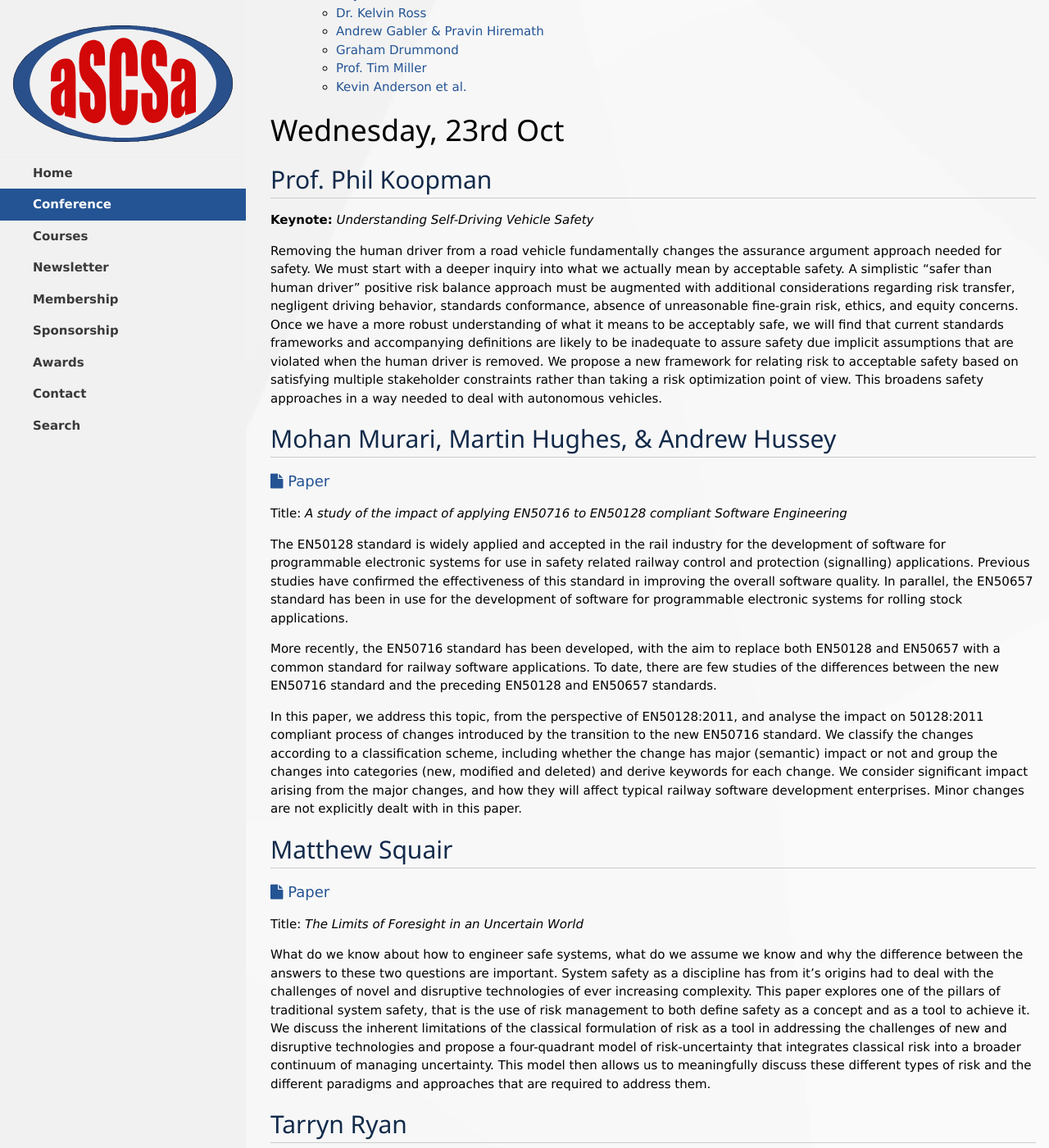
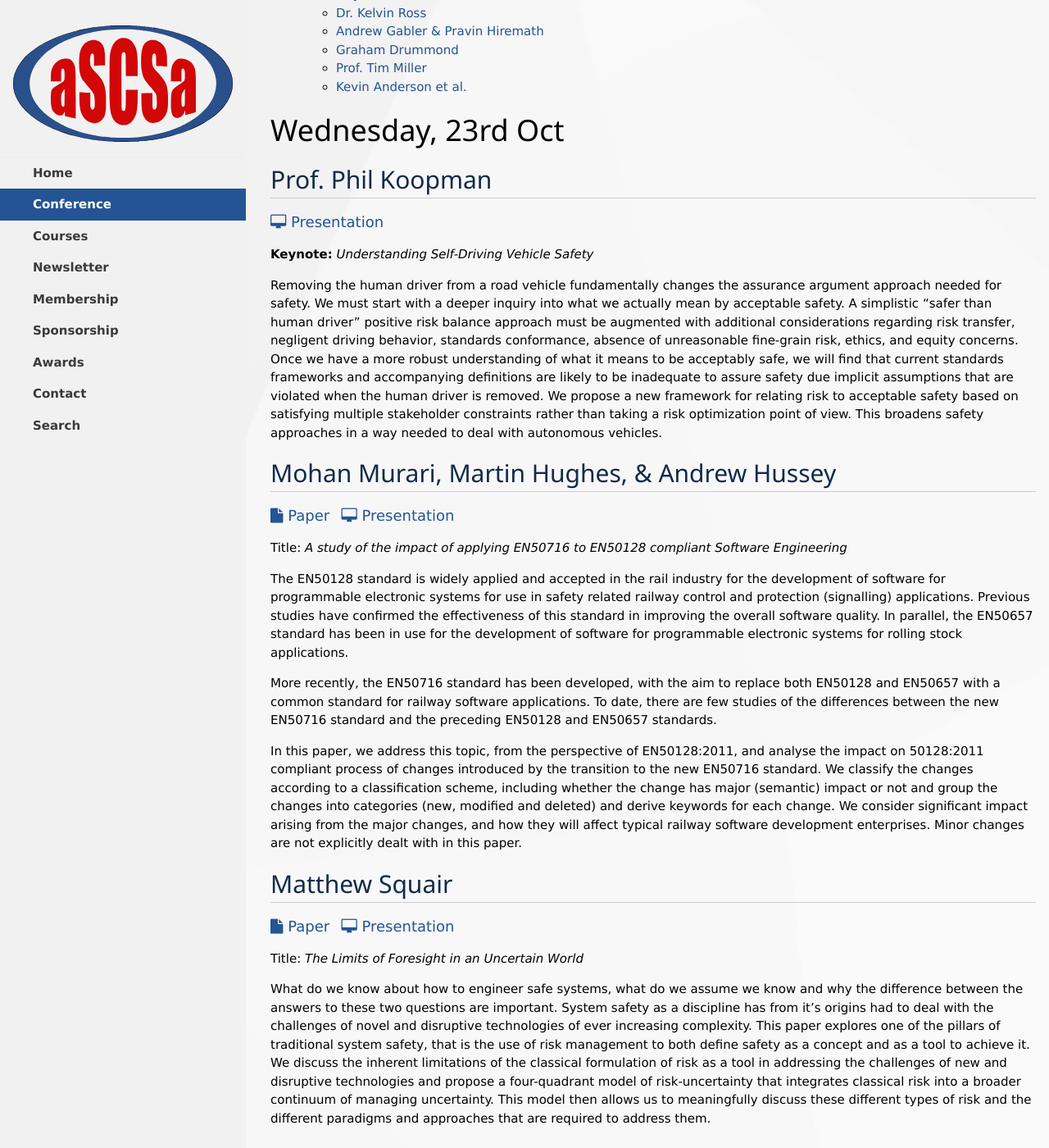
Before and after one commit to aus-safety-critical-systems-assoc/aus-safety-critical-systems-assoc.github.io, a Jekyll site: the page built from _programs/2024.markdown, in a window 1280 px wide and 1400 px high, scrolled down 363 px. Shown: the whole window at 82% size. Built offline with Jekyll 4.4.1, drawn with Linux system fonts in a browser that asks for light colours; some of the changed text lies outside the part shown.

Commit message:
Added presentations.

```diff
--- a/_programs/2024.markdown
+++ b/_programs/2024.markdown
@@ -12,12 +12,16 @@
 # Wednesday, 23rd Oct
 
 ## Prof. Phil Koopman
+<a href="/assets/docs/conferences/2024/ASSC%202024%20-%20Understanding%20Self-Driving%20Vehicle%20Safety.pdf" target="_blank" class="w3-large"><i class="fa fa-desktop"></i>&nbsp;Presentation</a>
+
 **Keynote:** *Understanding Self-Driving Vehicle Safety*
 
 Removing the human driver from a road vehicle fundamentally changes the assurance argument approach needed for safety. We must start with a deeper inquiry into what we actually mean by acceptable safety. A simplistic "safer than human driver" positive risk balance approach must be augmented with additional considerations regarding risk transfer, negligent driving behavior, standards conformance, absence of unreasonable fine-grain risk, ethics, and equity concerns. Once we have a more robust understanding of what it means to be acceptably safe, we will find that current standards frameworks and accompanying definitions are likely to be inadequate to assure safety due implicit assumptions that are violated when the human driver is removed. We propose a new framework for relating risk to acceptable safety based on satisfying multiple stakeholder constraints rather than taking a risk optimization point of view. This broadens safety approaches in a way needed to deal with autonomous vehicles.
 
 ## Mohan Murari, Martin Hughes, & Andrew Hussey
 <a href="/assets/docs/conferences/2024/ASSC%202024%20-%20A%20study%20of%20the%20impact%20of%20applying%20EN50716%20to%20EN50128%20compliant%20SW%20engineering.pdf" target="_blank" class="w3-large"><i class="fa fa-file"></i>&nbsp;Paper</a>
+&nbsp;
+<a href="/assets/docs/conferences/2024/ASSC%202024%20-%20Applying%20EN50716%20to%20EN50128%20compliant%20Software.pdf" target="_blank" class="w3-large"><i class="fa fa-desktop"></i>&nbsp;Presentation</a>
 
 Title: *A study of the impact of applying EN50716 to EN50128 compliant Software Engineering*
 
@@ -29,6 +33,8 @@
 
 ## Matthew Squair
 <a href="/assets/docs/conferences/2024/ASSC%202024%20-%20The%20Limits%20of%20Foresight%20in%20an%20Uncertain%20World.pdf" target="_blank" class="w3-large"><i class="fa fa-file"></i>&nbsp;Paper</a>
+&nbsp;
+<a href="/assets/docs/conferences/2024/ASSC%202024%20-%20The%20Limits%20of%20Foresight%20in%20an%20Uncertain%20World%20(Slides).pdf" target="_blank" class="w3-large"><i class="fa fa-desktop"></i>&nbsp;Presentation</a>
 
 Title: *The Limits of Foresight in an Uncertain World*
 
@@ -41,6 +47,8 @@
 
 ## Ben Luther
 <a href="/assets/docs/conferences/2024/ASSC%202024%20-%20Managing%20Risk%20in%20Complex%20Systems.pdf" target="_blank" class="w3-large"><i class="fa fa-file"></i>&nbsp;Paper</a>
+&nbsp;
+<a href="/assets/docs/conferences/2024/ASSC%202024%20-%20Dissecting%20a%20Complex%20Risk%20Management%20Framework.pdf" target="_blank" class="w3-large"><i class="fa fa-desktop"></i>&nbsp;Presentation</a>
 
 Title: *Dissecting A Complex Risk Management Framework*
 
@@ -49,11 +57,15 @@
 Concluding ethnographic research into the flight test risk management framework that was first reported in 2023, the outcomes of the research have identified that flight test apply a combination of Bayesian and non-statistical tools in parallel. This had the effect of matching the attributes of the tool against the attributes of the system. Using a Cynefin categorisation, Complicated systems respond to the Bayesian approaches, while Complex denies these same tools. Consequently, Complex systems require risk management approaches that accommodate emergence, a dynamic configuration and non-deterministic performance. Research into the foundations of contemporary risk management practices finds an absence of a grand theory of risk, leaving risk practices based in economic utility theory that is being applied beyond the original, economic intent. This is the basis for discomfort in the assignment of probabilities across the discontinuity of non-deterministic outcomes (Complex risk) that is done to enable contemporary approaches. An understanding of why the flight test risk management framework is effective provides a case study for wider industry dealing with complex systems and points the way ahead.
 
 ## Phil Cook, Neil Robinson, & Tim McComb
+<a href="/assets/docs/conferences/2024/ASSC%202024%20-%20Understanding%20Control%20Effectiveness%20Requires%20Structured%20Hazards.pdf" target="_blank" class="w3-large"><i class="fa fa-desktop"></i>&nbsp;Presentation</a>
+
 Title: *Understanding control effectiveness requires structured hazards*
 
 Establishing and maintaining the safety of a system demands that the controls enacted to mitigate the system’s hazards are, in totality, effective at doing this. Many projects and organisations have adopted practices aimed at judging and monitoring control effectiveness, often as part of a hazard log or similar repository of safety risk information. While laudable, we argue in this paper that such assessments cannot provide meaningful insights unless the underlying hazard information to which controls are attached is, itself, suitably structured. All too often hazard logs are constructed with unhelpfully “flat” structures that fail to adequately capture the relationships between undesirable events, and thus encourage the deployment of “control confetti” in the hope that this will lead to a safe outcome (or, perhaps, that any safety weaknesses will be obscured). This paper describes a generic approach to structuring hazard information that we have successfully used in several settings, highlighting its virtues in relation to understanding control effectiveness and discussing some potential drawbacks. We go on to propose semi-quantitative methods to systematically reason about control effectiveness in such a model.
 
 ## Ben Merange & Lucas Schuurmans-Stekhoven
+<a href="/assets/docs/conferences/2024/ASSC%202024%20-%20Using%20Machine%20Learning%20Techniques%20to%20Identify%20Dependent%20Failures.pdf" target="_blank" class="w3-large"><i class="fa fa-desktop"></i>&nbsp;Presentation</a>
+
 Title: *Using machine learning techniques to identify dependent failures*
 
 The identification and eradication of dependent failures is particularly important for critical systems. Techniques commonly used to identify common cause failures or cascading failures are top-down, often relying on checklists, historical failures, and the expertise and experience of individuals. This is for good reason – a comprehensive bottom-up analysis of dependent failures is generally considered to be intractable for realistic systems.
@@ -63,6 +75,8 @@
 # Thursday, 24th Oct
 
 ## Dr. Kelvin Ross
+<a href="/assets/docs/conferences/2024/ASSC%202024%20-%20AI%20Safety%20-%20Emerging%20Policy,%20Governance%20and%20Assurance.pdf" target="_blank" class="w3-large"><i class="fa fa-desktop"></i>&nbsp;Presentation</a>
+
 **Keynote**: *AI Safety: Emerging Policy, Governance, and Assurance*
 
 Since the mainstream adoption and rapid growth of GPT and Large Language Models (LLMs) in late 2022, unprecedented concerns about the responsible use of AI have emerged, reverberating from industry to the broader community and government. This shift has accelerated the creation and adoption of policies, standards, and regulations aimed at ensuring AI safety, driving a global dialogue on the ethical and secure deployment of AI systems.
@@ -73,6 +87,8 @@
 
 ## Andrew Gabler & Pravin Hiremath
 <a href="/assets/docs/conferences/2024/ASSC%202024%20-%20Quantitative%20Safety%20Targets%20for%20Railway.pdf" target="_blank" class="w3-large"><i class="fa fa-file"></i>&nbsp;Paper</a>
+&nbsp;
+<a href="/assets/docs/conferences/2024/ASSC%202024%20-%20Are%20Quantitative%20Safety%20Targets%20for%20Railways%20Useful%20for%20Disruptive%20Technologies.pdf" target="_blank" class="w3-large"><i class="fa fa-desktop"></i>&nbsp;Presentation</a>
 
 <span class="w3-large"><i class="fa fa-trophy"></i> Best Paper Award</span>
 
@@ -81,6 +97,8 @@
 In the Australian rail safety context the national rail safety regulator recommends that rail transport operators establish quantitative safety targets for major projects.  Traditionally this is done through the use of metrics like Fatality Weighted Injuries (FWI), Tolerable Hazard Rates (THR), Functional Failure Rates, and Safety Integrity Levels to demonstrate the achievement of a quantitative safety target.  In this paper we will explore whether these traditional metrics are still useful when working with disruptive technologies such as Artificial Intelligence.  We will document the challenges with using quantitative analysis and will then conclude with a set of recommendations for the place of quantitative analysis in future projects.
 
 ## Graham Drummond
+<a href="/assets/docs/conferences/2024/ASSC%202024%20-%20System%20Safety%20in%20Rail%20-%20The%20ATSB%20investigation%20into%20the%202018%20Devonport%20cement%20train%20runaway%20and%20derailment.pdf" target="_blank" class="w3-large"><i class="fa fa-desktop"></i>&nbsp;Presentation</a>
+
 Title: *System safety in rail: the ATSB investigation into the Devonport cement train runaway and derailment*
 
 A rail freight operator had used remotely-controlled trains continuously for almost 20 years without any accidents associated with the equipment. However, on one night in 2018, the train suddenly stopped responding to driver commands and started to roll away. The train gathered speed and passed through several towns and level crossings at high speed for 23 minutes before being diverted into a dead-end yard so that it derailed. Fortunately, damage was limited and there were only minor injuries to 2 bystanders.
@@ -97,18 +115,10 @@
 ## Kevin Anderson et al.
 Title: *A hypothetical risk assessment for keeping humans in the loop of autonomous vehicle evolution*
 
-The theme of ASSC 24 is Disruptive Technologies. The take here is that there is a plethora of well meaning
-Apps and AI implications that could serve to autogenerate Safety Cases and undermine due diligence
-requirements. A case in point is the evolution to autonomous vehicles across many domains.
+The theme of ASSC 24 is Disruptive Technologies. The take here is that there is a plethora of well meaning Apps and AI implications that could serve to autogenerate Safety Cases and undermine due diligence requirements. A case in point is the evolution to autonomous vehicles across many domains.
 
 This paper addresses:
-- Safety Critical transitions from ‘smart’ vehicles to ‘full autonomy’. Draft UL 4600 standard and SAE
-Level 3 suggest a transition to designing an autonomous car which transfers control to a human driver
-under some circumstances, but not so in full autonomy. Is it really a good idea to keep humans out of the
-loop?
-- Assurance requires a Safety Case to justify ‘acceptable safety’. Are current system safety processes and
-assurance standards appropriate to disruptive technologies?
+- Safety Critical transitions from ‘smart’ vehicles to ‘full autonomy’. Draft UL 4600 standard and SAE Level 3 suggest a transition to designing an autonomous car which transfers control to a human driver under some circumstances, but not so in full autonomy. Is it really a good idea to keep humans out of the loop?
+- Assurance requires a Safety Case to justify ‘acceptable safety’. Are current system safety processes and assurance standards appropriate to disruptive technologies?
 
-Current Safety Case qualitative processes and standards are considered to be necessary but not sufficient.
-Quantitative support through Cause-consequence modelling to assure Target Levels of Safety is examined,
-focussing on a particular scenario. For example herein - freeway merging with mixed vehicle capabilities.
+Current Safety Case qualitative processes and standards are considered to be necessary but not sufficient. Quantitative support through Cause-consequence modelling to assure Target Levels of Safety is examined, focussing on a particular scenario. For example herein - freeway merging with mixed vehicle capabilities.
```
Also changed, not shown: 9 other files.
